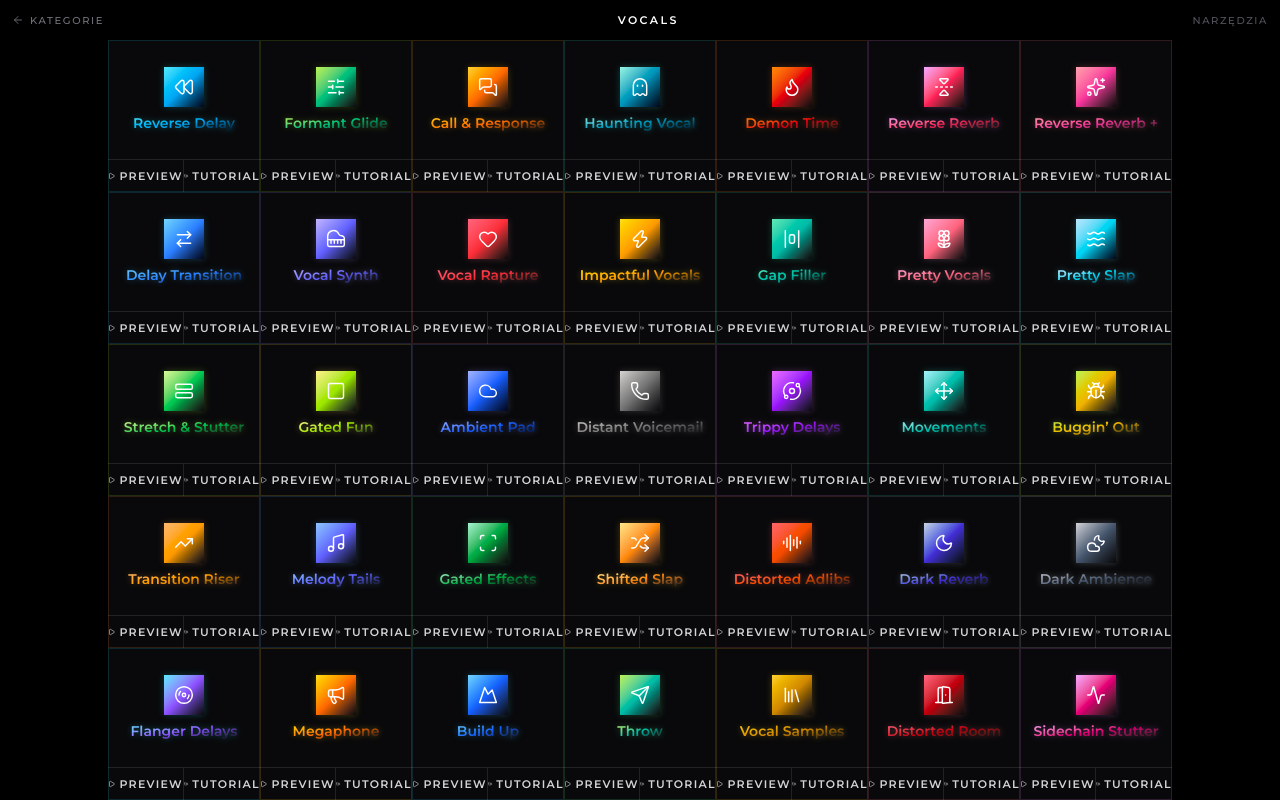
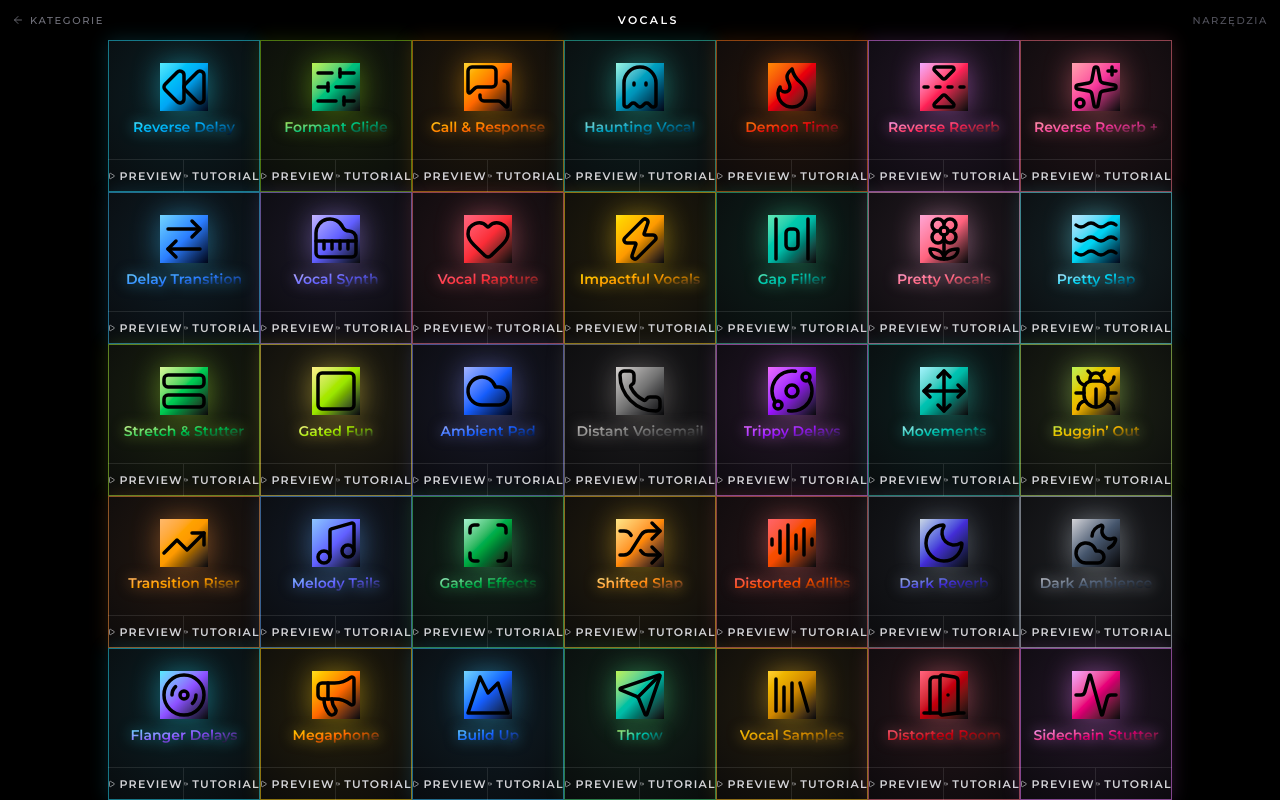
Before and after one commit to ernestrudziec/1take-records-web, a Next.js app: page /narzedzia/efekty in a window 1280 px wide. Built offline with nearby package versions, Linux system fonts and the light colour scheme.

Commit message:
Clip effect gradients to the icon strokes and lift the idle glow.
Resting tiles now match the old hover brightness, then hover pushes another 20%.

```diff
--- a/src/components/tools/EffectTile.tsx
+++ b/src/components/tools/EffectTile.tsx
@@ -122,13 +122,16 @@ export function EffectTile({
   }, []);
 
   const glow = effect.glow;
-  const restGlow = `inset 0 0 0 1px ${glow}28`;
+  const restGlow = [
+    `inset 0 0 0 1px ${glow}88`,
+    `0 0 18px ${glow}2c`,
+  ].join(", ");
   const hoverGlow = [
-    `inset 0 0 0 1px ${glow}77`,
+    `inset 0 0 0 1px ${glow}a3`,
     `${-tilt.ry}px ${tilt.rx + 10}px 22px rgba(0,0,0,0.45)`,
-    `0 0 16px ${glow}26`,
+    `0 0 22px ${glow}35`,
   ].join(", ");
-  const playGlow = `inset 0 0 0 1px ${glow}99, 0 0 14px ${glow}33`;
+  const playGlow = `inset 0 0 0 1px ${glow}99, 0 0 18px ${glow}3d`;
 
   return (
     <div
@@ -156,8 +159,8 @@ export function EffectTile({
             background: playing
               ? `radial-gradient(circle at 50% 38%, ${glow}26, transparent 62%)`
               : hovering
-                ? `radial-gradient(320px circle at ${tilt.px}% ${tilt.py}%, ${glow}18, transparent 48%)`
-                : undefined,
+                ? `radial-gradient(320px circle at ${tilt.px}% ${tilt.py}%, ${glow}21, transparent 48%)`
+                : `radial-gradient(280px circle at 50% 38%, ${glow}1c, transparent 52%)`,
             boxShadow: playing
               ? `inset 0 0 0 1px ${glow}aa, inset 0 0 28px ${glow}30, 0 0 20px ${glow}40`
               : undefined,
@@ -173,25 +176,32 @@ export function EffectTile({
             style={{ transform: "translateZ(20px)" }}
           >
             <div
-              className={`flex h-8 w-8 items-center justify-center bg-linear-to-br ${effect.gradient} sm:h-10 sm:w-10`}
+              className="relative isolate h-9 w-9 sm:h-12 sm:w-12"
               style={{
-                boxShadow: playing
-                  ? `0 0 14px ${glow}88`
+                filter: playing
+                  ? `drop-shadow(0 0 16px ${glow}99)`
                   : hovering
-                    ? `0 0 12px ${glow}66`
-                    : `0 0 7px ${glow}40`,
+                    ? `drop-shadow(0 0 17px ${glow}8c)`
+                    : `drop-shadow(0 0 14px ${glow}75)`,
               }}
             >
-              <Icon className="h-4 w-4 text-white sm:h-5 sm:w-5" strokeWidth={1.75} />
+              <div
+                className={`absolute inset-0 bg-linear-to-br ${effect.gradient}`}
+                aria-hidden
+              />
+              <Icon
+                className="relative h-full w-full text-black mix-blend-destination-in"
+                strokeWidth={1.75}
+              />
             </div>
             <h3
               className={`mt-1.5 bg-linear-to-br ${effect.gradient} bg-clip-text text-[11px] font-semibold leading-tight text-transparent sm:mt-2 sm:text-sm`}
               style={{
                 filter: playing
-                  ? `drop-shadow(0 0 7px ${glow}99)`
+                  ? `drop-shadow(0 0 8px ${glow}bb)`
                   : hovering
-                    ? `drop-shadow(0 0 6px ${glow}88)`
-                    : `drop-shadow(0 0 3px ${glow}55)`,
+                    ? `drop-shadow(0 0 8px ${glow}bb)`
+                    : `drop-shadow(0 0 7px ${glow}9c)`,
               }}
             >
               {effect.name}
```
